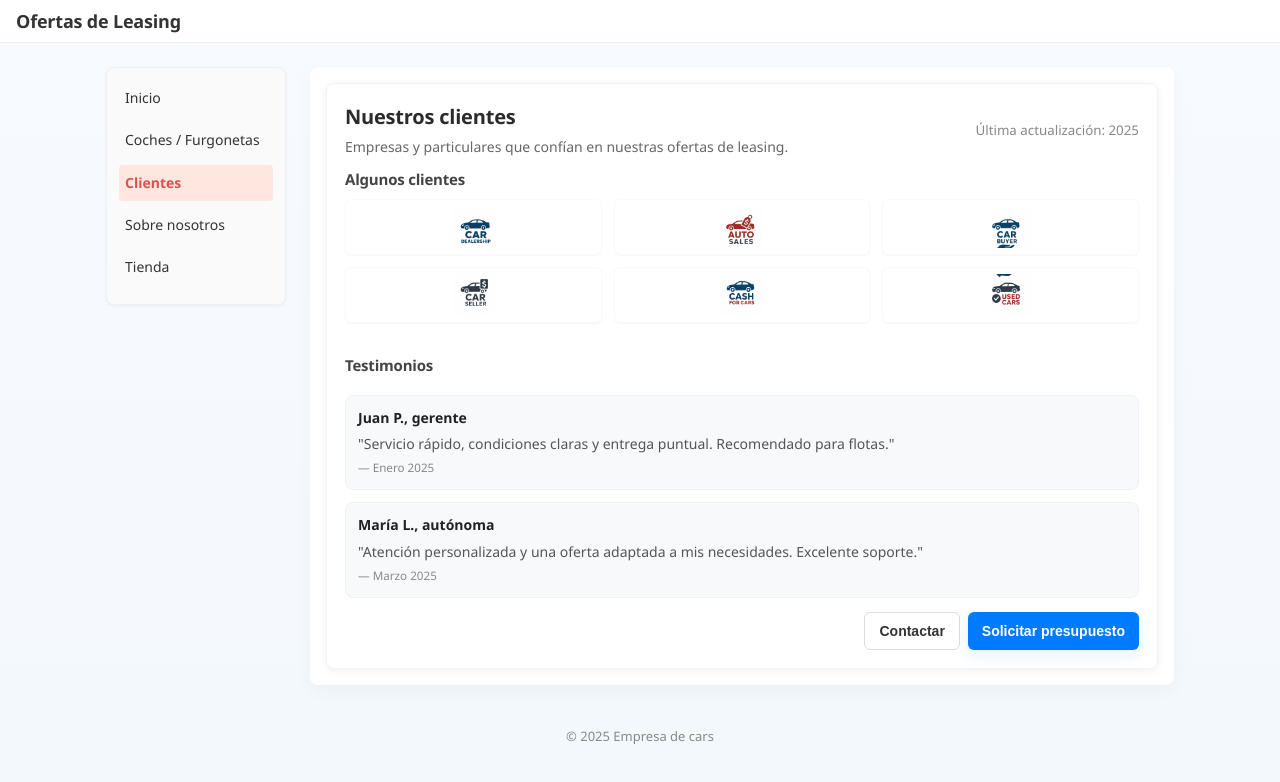
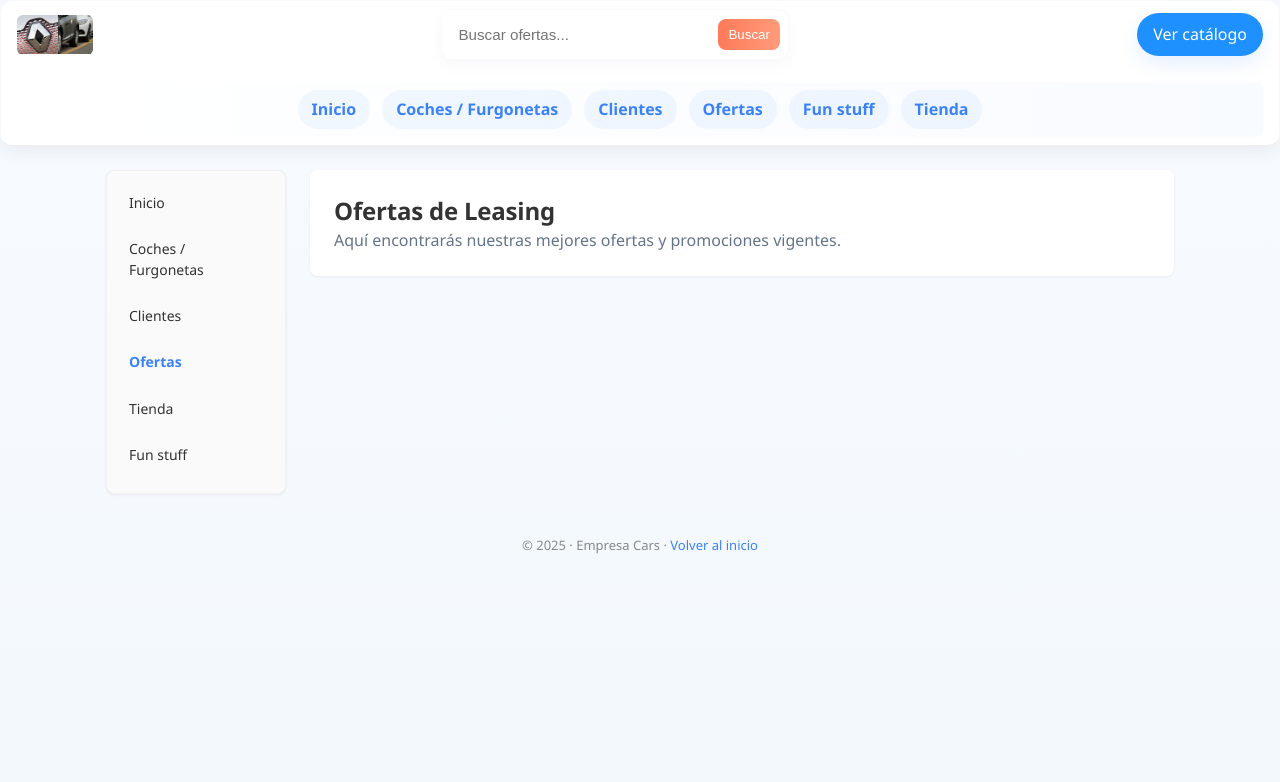
Before and after one commit to Deivid7717/Taller-Repositorio, a plain HTML site: page clientes.html in a window 1280 px wide. Drawn offline with Linux system fonts and the light colour scheme.

Commit message:
carga final

```diff
--- a/clientes.html
+++ b/clientes.html
@@ -1,104 +1,62 @@
 <!DOCTYPE html>
-<html lang="es"></html>
-<head>
-    <meta charset="utf-8" />
-    <meta name="viewport" content="width=device-width,initial-scale=1" />
-    <title>Ofertas de Leasing - Ejemplo organizado</title>
-    <link rel="stylesheet" href="estilos index1/estilos.css">
-</head>
-<body><!DOCTYPE html>
 <html lang="es">
 <head>
     <meta charset="utf-8" />
     <meta name="viewport" content="width=device-width,initial-scale=1" />
-    <title>Ofertas de Leasing - Ejemplo organizado</title>
+    <title>Ofertas de Leasing - Clientes</title>
     <link rel="stylesheet" href="estilos index1/estilos.css">
     <style>
-
         .layout { display: flex; gap: 24px; max-width: 1100px; margin: 24px auto; padding: 0 16px; }
         nav.sidebar { width: 180px; background:#fafafa; border-radius:8px; padding:12px; box-shadow:0 1px 3px rgba(0,0,0,.06); }
-        nav.sidebar a { display:block; color:#333; padding:8px 6px; text-decoration:none; border-radius:4px; }
-        nav.sidebar a.active { background:#ffe7e0; color:#d9534f; font-weight:600; }
-        main.content { flex:1; }
-        .clientes-card { background:#fff; border-radius:8px; padding:18px; box-shadow:0 2px 8px rgba(0,0,0,.06); }
-        .clientes-header { display:flex; justify-content:space-between; align-items:center; margin-bottom:12px; }
-        .logos-grid { display:grid; grid-template-columns: repeat(3, 1fr); gap:12px; margin-top:8px; }
-        .logos-grid img { max-width:100%; height:56px; object-fit:contain; background:#fff; padding:6px; border-radius:6px; box-shadow:0 1px 2px rgba(0,0,0,.04); }
-        .testimonials { margin-top:18px; display:grid; grid-template-columns: 1fr; gap:12px; }
-        .testimonial { background:#f8f9fb; padding:12px; border-radius:8px; font-size:14px; }
-        .cta { margin-top:14px; display:flex; gap:8px; }
-        .btn { padding:10px 14px; border-radius:6px; border:0; cursor:pointer; }
-        .btn-primary { background:#007bff; color:#fff; }
-        .btn-outline { background:#fff; border:1px solid #ddd; color:#333; }
-        @media (max-width:800px){ .layout{ flex-direction:column } nav.sidebar{ width:100% } .logos-grid{ grid-template-columns: repeat(2,1fr); } }
     </style>
 </head>
 <body>
-    <header style="background:#fff; padding:8px 16px; border-bottom:1px solid #eee;">
+    <header class="site-header" style="background:#fff; padding:8px 16px; border-bottom:1px solid #eee;">
+        <div class="header-inner">
+            <div class="logo">
+                <a href="main.html"><img src="imagenes index1/Logo-da-Renault-Carros-Fotos-Reproducao-Canva.jpg" alt="Logo" style="height:44px"></a>
+            </div>
+            <form class="search-form" role="search" aria-label="Buscar">
+                <input type="search" placeholder="Buscar ofertas..." />
+                <button class="btn-sm" type="submit">Buscar</button>
+            </form>
+            <div class="top-cta">
+                <a class="btn-primary" href="index1.html">Ver catálogo</a>
+            </div>
+        </div>
 
-        <h1 style="margin:0; font-size:18px; color:#333;">Ofertas de Leasing</h1>
+        <nav class="main-nav" aria-label="Navegación principal">
+            <ul>
+                <li><a href="main.html">Inicio</a></li>
+                <li><a href="index1.html">Coches / Furgonetas</a></li>
+                <li><a href="customers.html">Clientes</a></li>
+                <li><a href="clientes.html" class="active">Ofertas</a></li>
+                <li><a href="stuff.html">Fun stuff</a></li>
+                <li><a href="tienda.html">Tienda</a></li>
+            </ul>
+        </nav>
     </header>
 
     <div class="layout">
         <nav class="sidebar" aria-label="Navegación lateral">
-            <a href="index.html">Inicio</a>
-            <a href="coches.html">Coches / Furgonetas</a>
-            <a class="active" href="clientes.html">Clientes</a>
-            <a href="sobre.html">Sobre nosotros</a>
-            <a href="tienda.html">Tienda</a>
+            <a href="main.html" style="display:block;padding:10px;color:#333;text-decoration:none">Inicio</a>
+            <a href="index1.html" style="display:block;padding:10px;color:#333;text-decoration:none">Coches / Furgonetas</a>
+            <a href="customers.html" style="display:block;padding:10px;color:#333;text-decoration:none">Clientes</a>
+            <a href="clientes.html" style="display:block;padding:10px;color:#3b82f6;text-decoration:none;font-weight:bold">Ofertas</a>
+            <a href="tienda.html" style="display:block;padding:10px;color:#333;text-decoration:none">Tienda</a>
+            <a href="stuff.html" style="display:block;padding:10px;color:#333;text-decoration:none">Fun stuff</a>
         </nav>
 
-        <main class="content">
-            <section id="clientes" class="clientes-card" aria-labelledby="clientes-title">
-                <div class="clientes-header">
-                    <div>
-                        <h2 id="clientes-title" style="margin:0; font-size:20px;">Nuestros clientes</h2>
-                        <p style="margin:6px 0 0; color:#666;">Empresas y particulares que confían en nuestras ofertas de leasing.</p>
-                    </div>
-                    <div style="text-align:right;">
-                        <small style="color:#888;">Última actualización: 2025</small>
-                    </div>
-                </div>
-
-
-                <div>
-                    <h3 style="margin:8px 0; font-size:15px; color:#444;">Algunos clientes</h3>
-                    <div class="logos-grid" role="list">
-                        <img src="imagenes index1/logo_1.png" alt="Logo cliente 1" role="listitem">
-                        <img src="imagenes index1/logo_2.png" alt="Logo cliente 2" role="listitem">
-                        <img src="imagenes index1/logo_3.png" alt="Logo cliente 3" role="listitem">
-                        <img src="imagenes index1/logo_4.png" alt="Logo cliente 4" role="listitem">
-                        <img src="imagenes index1/logo_5.png" alt="Logo cliente 5" role="listitem">
-                        <img src="imagenes index1/logo_6.png" alt="Logo cliente 6" role="listitem">
-                    </div>
-                </div>
-
-
-                <div class="testimonials" aria-live="polite">
-                    <h3 style="margin:14px 0 6px; font-size:15px; color:#444;">Testimonios</h3>
-
-                    <article class="testimonial" aria-label="Testimonio de Juan">
-                        <strong>Juan P., gerente</strong>
-                        <p style="margin:6px 0 0; color:#555;">"Servicio rápido, condiciones claras y entrega puntual. Recomendado para flotas." <small style="color:#888; display:block; margin-top:6px;">— Enero 2025</small></p>
-                    </article>
-
-                    <article class="testimonial" class="testimonial" aria-label="Testimonio de María">
-                        <strong>María L., autónoma</strong>
-                        <p style="margin:6px 0 0; color:#555;">"Atención personalizada y una oferta adaptada a mis necesidades. Excelente soporte." <small style="color:#888; display:block; margin-top:6px;">— Marzo 2025</small></p>
-                    </article>
-                </div>
-
-                <div class="cta" style="justify-content:flex-end;">
-                    <button class="btn btn-outline" onclick="location.href='contacto.html'">Contactar</button>
-                    <button class="btn btn-primary" onclick="location.href='presupuesto.html'">Solicitar presupuesto</button>
-                </div>
+        <main style="flex:1">
+            <section style="background:#fff;padding:24px;border-radius:8px;box-shadow:0 1px 3px rgba(0,0,0,.06)">
+                <h1>Ofertas de Leasing</h1>
+                <p style="color:#64748b">Aquí encontrarás nuestras mejores ofertas y promociones vigentes.</p>
             </section>
         </main>
     </div>
 
-    <footer style="text-align:center; padding:18px 12px; color:#888; font-size:13px;">
-
-        © 2025 Empresa de cars
+    <footer style="text-align:center; padding:18px 12px; color:#888; font-size:13px; margin-top:24px;">
+        © 2025 · Empresa Cars · <a href="main.html" style="color:#3b82f6;text-decoration:none">Volver al inicio</a>
     </footer>
 </body>
 </html>
```
Also changed, not shown: customers.html (+5 -4 lines), index1.html (+12 -10 lines), main.html (+5 -12 lines), stuff.html (+3 -3 lines), tienda.html (+5 -5 lines).
